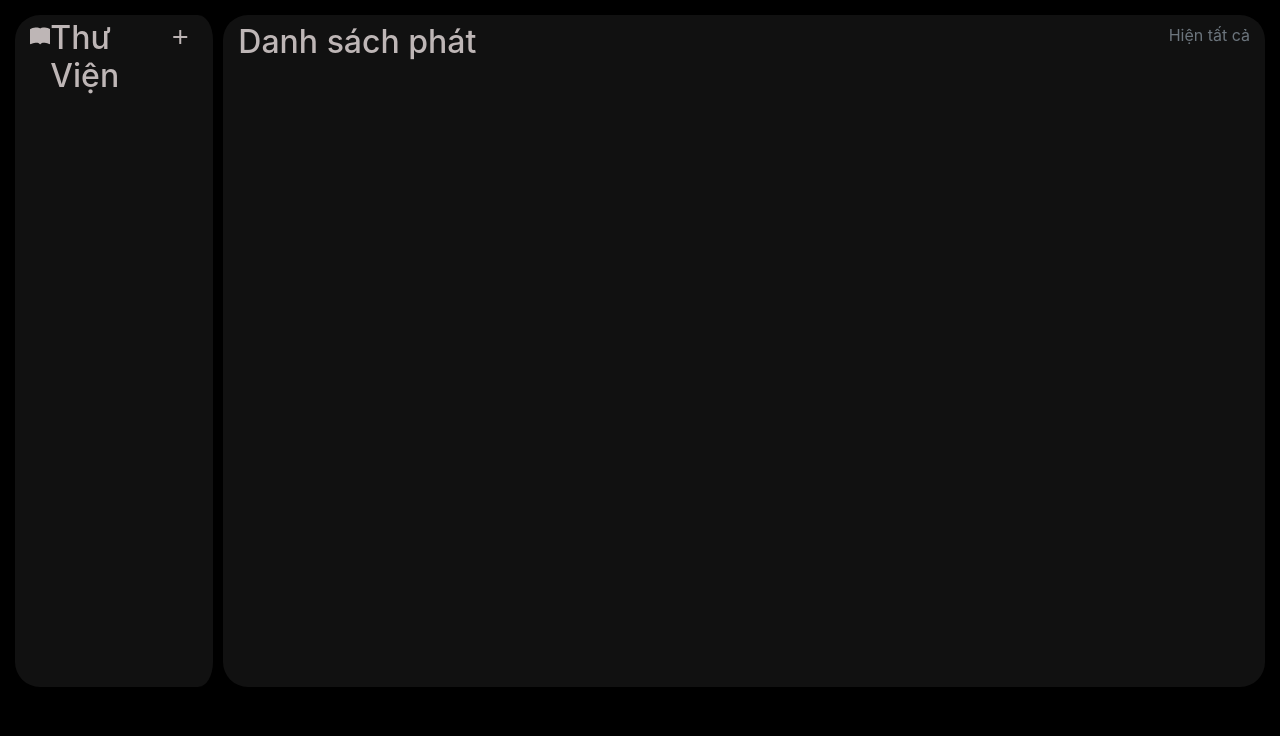
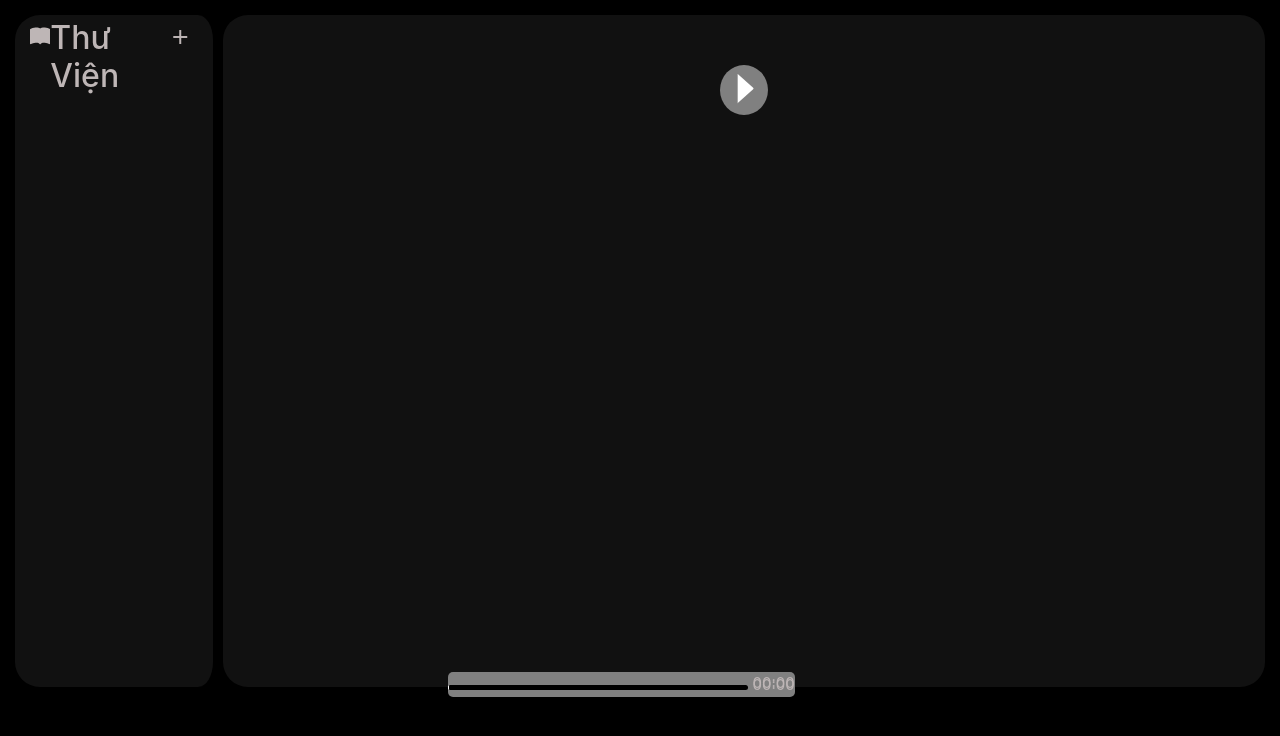
Before and after one commit to TQVLucKy/webmusic, a PHP site: page /main.php in a window 1280 px wide. Shown: the part 48-784 px from the top of the page. Run offline with PHP 8.4, Linux system fonts and the light colour scheme; data that the repository does not hold is empty; style sheets or scripts are compiled from the project's sources.

Commit message:
play music

```diff
--- a/main.php
+++ b/main.php
@@ -52,6 +52,7 @@ $printlist = mysqli_query($conn, $sql);
     <title>Main music</title>
     <script src="https://code.jquery.com/jquery-3.5.1.min.js"></script>
     <script type="text/javascript" src="./search/search.js"></script>
+
 </head>
 
 <body>
@@ -100,7 +101,7 @@ $printlist = mysqli_query($conn, $sql);
             <!-- main -->
             <div class="menu col-md-10">
                 <!-- list music -->
-                <?php include "./listmusic/listmusic.php" ?>
+                <?php include "playmusic.php" ?>
             </div>
         </div>
         <div id="create" style="display: none;">
--- /dev/null
+++ b/playmusic.php
@@ -0,0 +1,43 @@
+<link rel="stylesheet" type="text/css" href="playmusic.scss">
+
+
+<audio src="" id="audio"></audio>
+<div class="music-slider">
+    <input type="range" value="0" class="seek-bar" />
+    <span class="current-time">00:00</span>
+    <span class="music-time">00:00</span>
+</div>
+<div class="controls">
+    <button class="btn btnback"><i class="fa fa-chevron-left" aria-hidden="true"></i></button>
+    <button class="btn-play pause">
+        <span></span>
+        <span></span>
+    </button>
+    <button class="btn btnnext"><i class="fa fa-chevron-right" aria-hidden="true"></i></button>
+</div>
+</div>
+<script>
+    let currentSong = 0;
+
+    const music = document.querySelector('#audio');
+    const seekbar = document.querySelector('.seek-bar');
+    const artist = document.querySelector('.artist');
+    const songname = document.querySelector('.song-name');
+    const boxdisk = document.querySelector('.box-disk');
+    const currenttimes = document.querySelector('.current-time');
+    const musictime = document.querySelector('.music-time');
+    const btnplay = document.querySelector('.btn-play');
+    const btnback = document.querySelector('.btnback');
+    const btnnext = document.querySelector('.btnnext');
+
+
+    btnplay.addEventListener('click', () => {
+        if (btnplay.className.includes('pause')) {
+            music.play();
+        } else {
+            music.pause();
+        }
+        btnplay.classList.toggle('pause');
+        boxdisk.classList.toggle('play');
+    });
+</script>
--- /dev/null
+++ b/playmusic.scss
@@ -0,0 +1,89 @@
+.music-slider {
+    background-color: gray;
+    border-radius: 5px;
+    left: 35%;
+    top: 90%;
+    position: fixed;
+
+    .seek-bar {
+        width: 300px;
+        height: 5px;
+        border-radius: 15px;
+        background: black;
+        cursor: pointer;
+        -webkit-appearance: none;
+        overflow: hidden;
+
+        &::-webkit-slider-thumb {
+            -webkit-appearance: none;
+            width: 1px;
+            height: 5px;
+            background: white;
+            box-shadow: -400px 0 0 400px white;
+        }
+    }
+
+    .current-time,
+    .music-time {
+        font-size: 15px;
+    }
+
+    .music-time {
+        position: absolute;
+        float: left;
+        right: 0;
+    }
+}
+
+.controls {
+    width: 100px;
+    display: flex;
+    justify-content: center;
+    margin: auto;
+    margin-top: 50px;
+
+    .btn-play {
+        position: relative;
+        width: 50px;
+        height: 50px;
+        border-radius: 50%;
+        background: gray;
+        cursor: pointer;
+        border: none;
+
+        span {
+            position: absolute;
+            top: 20%;
+            left: 25%;
+            transform: translateY(-50);
+            width: 10px;
+            height: 30px;
+            border-radius: 2px;
+            background: white;
+            transition: .5s;
+            clip-path: polygon(0 0,100% 0,100% 100%,0 100%);
+            &:nth-child(2) {
+                left: 55%;
+                transform-origin: center;
+            }
+        }
+
+    }
+    .btn-play.pause span:nth-child(2){
+        transform:translateY(-50%) scaleY(0);
+    }
+    .btn-play.pause span:nth-child(1){
+        width: 35%;
+        top: 47%;
+        left: 53%;
+        transform: translate(-50%,-50%);
+        border-radius: 0;
+        clip-path: polygon(0 0,100% 50%,100% 50%,0 100%);
+    }
+
+    .btn-play.pause{
+        animation: pulse 2s linear infinite;
+    }
+
+
+}
```
Also changed, not shown: playmusic.css (added, +81 -0 lines), 2 other files.
